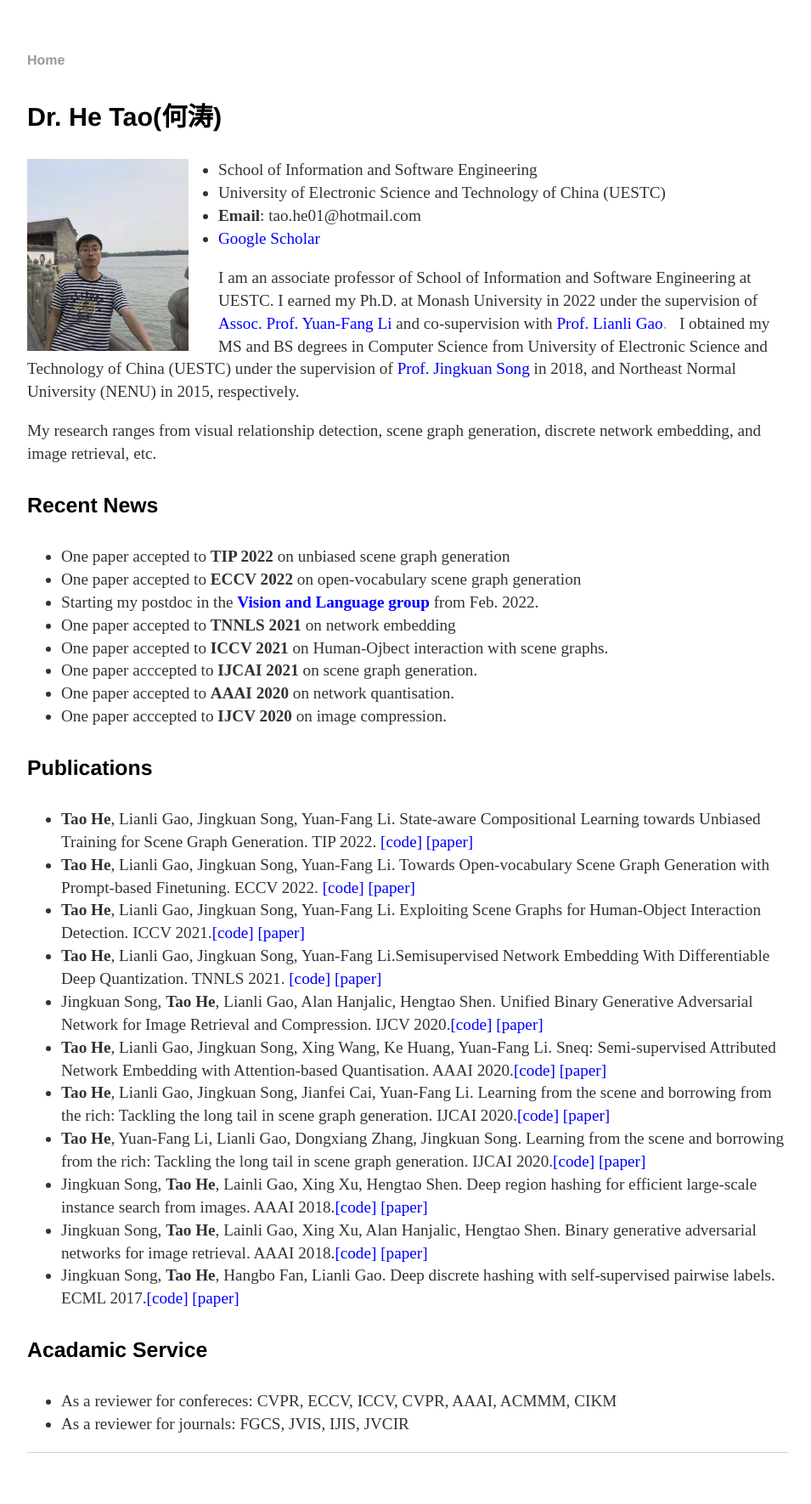
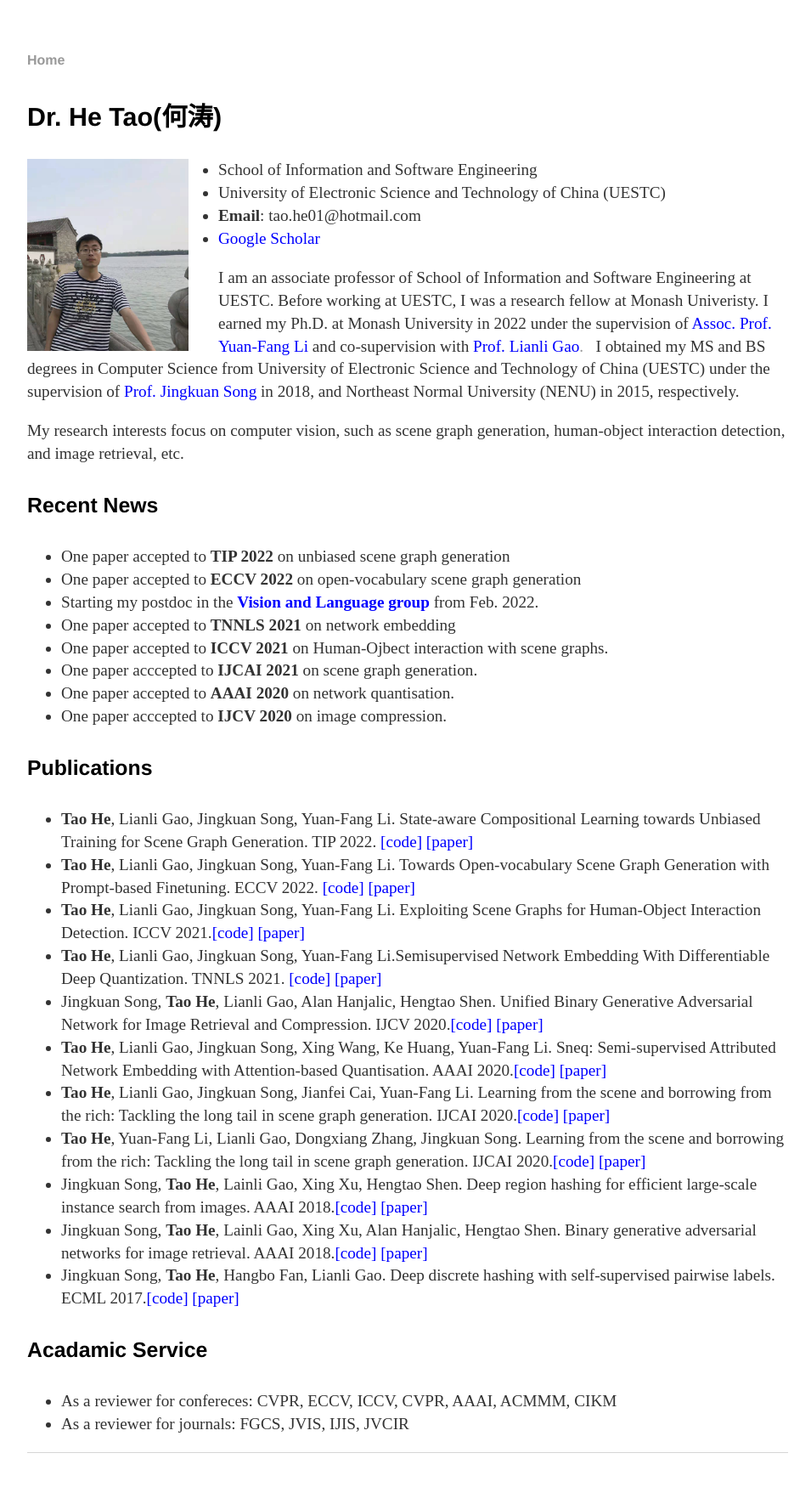
Before and after one commit to ht014/ht014.github.io, a Jekyll site: the page built from index.html, in a window 1280 px wide. Shown: the whole page at 85% size, without its empty margins (160-1115 px from the left). Built offline with Jekyll 4.4.1, drawn with Linux system fonts in a browser that asks for light colours.

Commit message:
Update index.html

```diff
--- a/index.html
+++ b/index.html
@@ -19,11 +19,11 @@ title: Tao He's Homepage
 
 <div class="about">
 
-	<p>I am an associate professor of School of Information and Software Engineering at UESTC.  I earned my Ph.D. at Monash University in 2022 under the supervision of
+	<p>I am an associate professor of School of Information and Software Engineering at UESTC. Before working at UESTC, I was a research fellow at Monash Univeristy. I earned my Ph.D. at Monash University in 2022 under the supervision of
 		<a = href="https://users.monash.edu.au/~yli/"><font color="#0000ff">Assoc. Prof. Yuan-Fang Li</font></a>
 		and co-supervision with <a href="https://lianligao.github.io/"><font color="#0000ff">Prof. Lianli Gao</font>.</a> &nbsp;
 	I obtained my MS and BS degrees in Computer Science from  University of Electronic Science and Technology of China (UESTC)  under the supervision of <a href="https://scholar.google.com.au/citations?user=F5Zy9V4AAAAJ&hl=en"><font color="#0000ff">Prof. Jingkuan Song</font></a> in 2018,  and Northeast Normal University (NENU) in 2015, respectively.  </p>
-	<p> My research ranges from visual relationship detection, scene graph generation, discrete network embedding, and image retrieval, etc.
+	<p> My research interests focus on computer vision, such as scene graph generation, human-object interaction detection, and image retrieval, etc.
 
 <h4> Recent News</h4>
 <ul>
```
